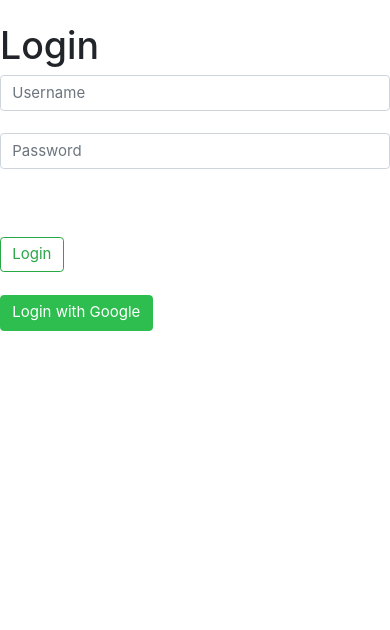
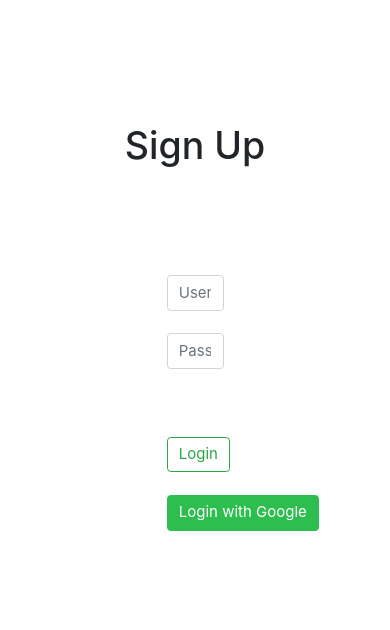
Before and after one commit to kd3423/noWhinge, a Django app: page /accounts/login/ in a window 390 px wide. Shown: the part 85-715 px from the top of the page. Run offline with Django 3.2, Linux system fonts and the light colour scheme; some libraries are stand-ins or nearby versions.

Commit message:
login done

```diff
--- a/noWhinge/static_project/our_static/css/login.css
+++ b/noWhinge/static_project/our_static/css/login.css
@@ -3,3 +3,17 @@
     border-color: #2ebd4f;
     color: #ffffff;
 }
+
+.login{
+    text-align: center;
+    padding: 100px 100px 100px 100px;
+}
+
+.title{
+    padding-bottom: 100px;
+}
+
+.login_form{
+    margin: auto;
+    width: 30%;
+}
--- a/noWhinge/templates/registration/login.html
+++ b/noWhinge/templates/registration/login.html
@@ -28,10 +28,6 @@
 <body>
     {% include 'navbar.html' %}
 
-    <div>
-        <h1>Login</h1>
-    </div>
-    <div>
 	<!--<form method="post">
 	  {% csrf_token %}
 	  {{ form.as_p }}
@@ -40,23 +36,29 @@
 	  <br>
 	</form>-->
 
-	<form name = "form" enctype = "multipartform-data"
-             action = "{% url 'login' %}" method = "POST" >
-             {% csrf_token %}
+    <div class="login">
+        <div class="title">
+            <h1>Sign Up</h1>
+        </div>
+        <div class="login_form">
+    	    <form name = "form" enctype = "multipartform-data"
+                    action = "{% url 'login' %}" method = "POST" >
+                    {% csrf_token %}
             <input class="form-control" name="username" type="text" placeholder="Username">
             <br>
             <input class="form-control" name="password" type="password" placeholder="Password">
             <br><br><br>
             <button class="btn btn-outline-success" type="submit" value="Get">Login</button>
             </form>
-
-	<br>
+            <br>
+            <a href="{% url 'social:begin' 'google-oauth2' %}" class="btn btn-outline-success" id="submit_btn" >Login with Google</a><br>
+        </div>
+    </div>
 
 <!-- 	<button href="{% url 'social:begin' 'google-oauth2' %}" class="btn btn-primary">Login with Google</button> -->
-	<a href="{% url 'social:begin' 'google-oauth2' %}" class="btn btn-outline-success" id="submit_btn" >Login with Google</a><br>
+
 	<!-- <p><strong> OR </strong></p>
 	<a href="{% url 'social:begin' 'github' %}">Login with GitHub</a><br>
 	 -->
-      </div>
 
 </body>
```
Also changed, not shown: noWhinge/static_project/our_static/css/pricing.css (+11 -23 lines), noWhinge/templates/base.html (+8 -3 lines).
